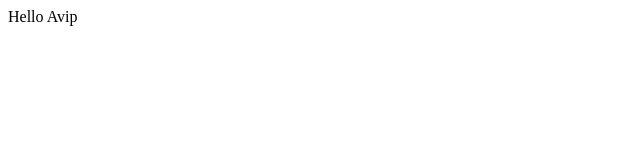
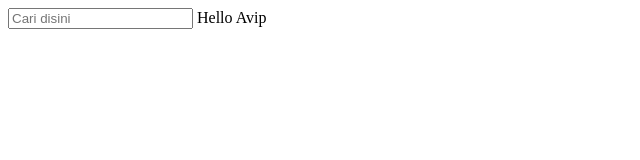
Before and after one commit to vipcodestudio/learnGit, a plain HTML site: page index.html in a window 1280 px wide. Shown: the whole page, without its empty margins (0-640 px from the left). Drawn offline with Linux system fonts and the light colour scheme.

Commit message:
feat(tlkm-001): searching

```diff
--- a/index.html
+++ b/index.html
@@ -6,6 +6,7 @@
     <title>Document</title>
   </head>
   <body>
+    <input type="text" name="search" placeholder="Cari disini" />
     Hello Avip
   </body>
 </html>
```
